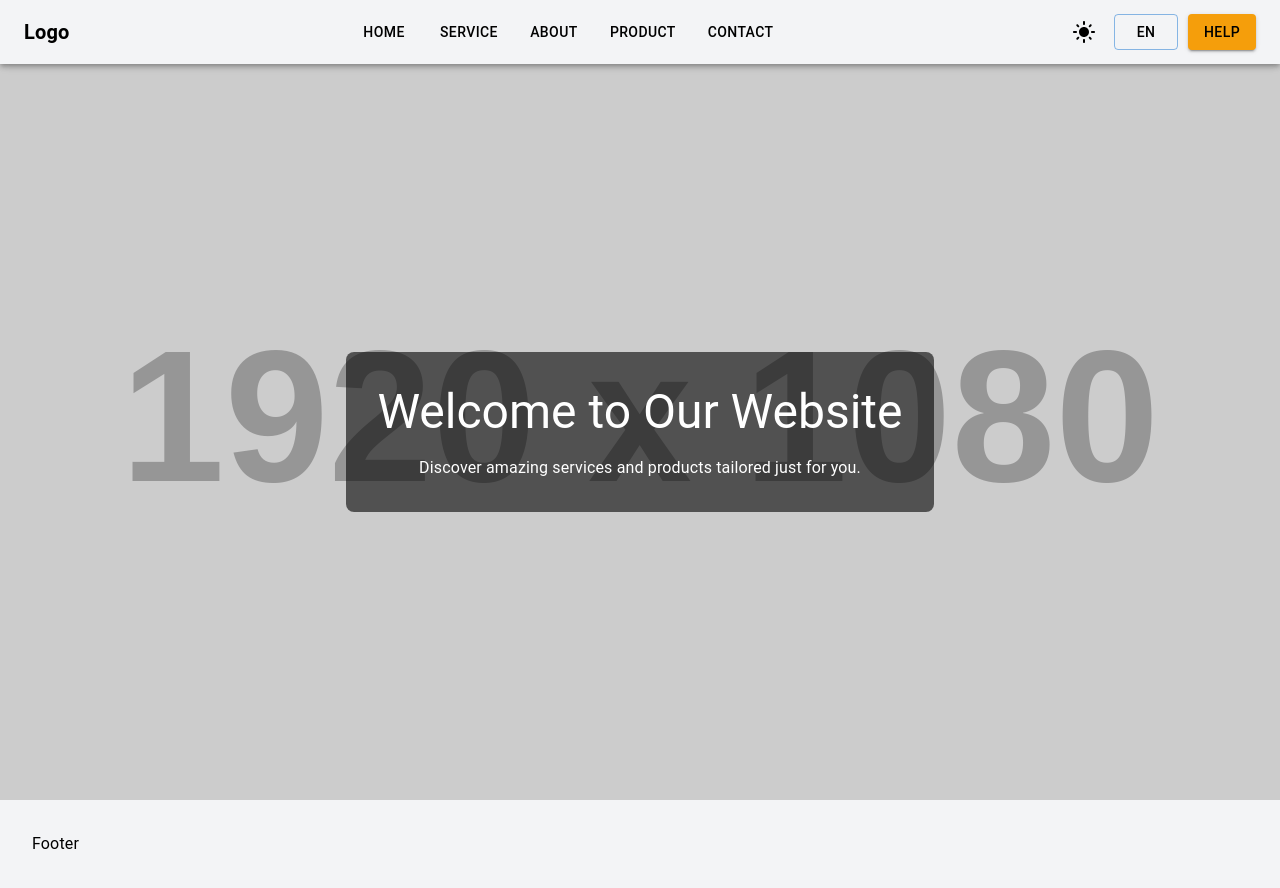
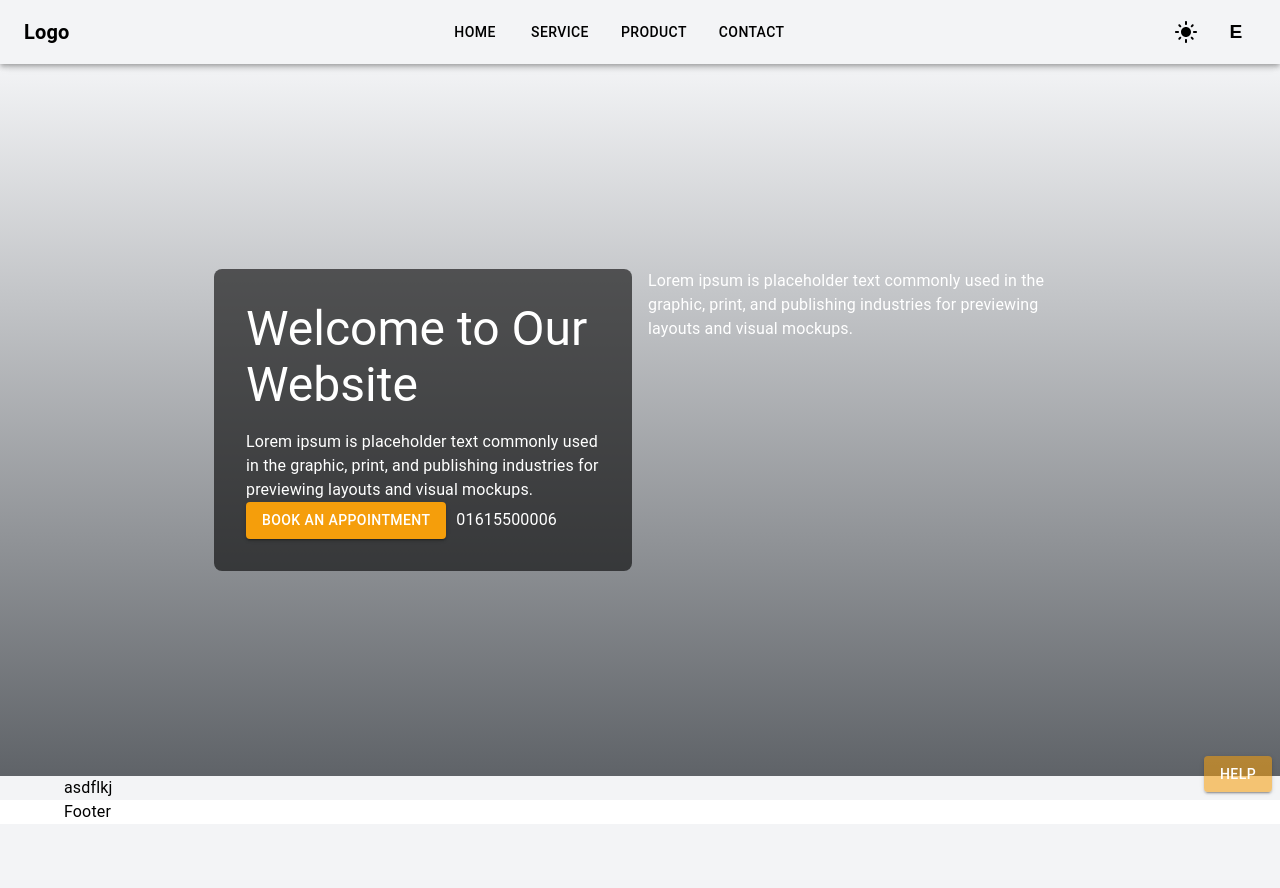
Before and after one commit to itsaminur/ambitionuiit-01, a React (Create React App) app: page / in a window 1280 px wide. After the commit the page ends 824 px from the top, so only its background shows below. Built offline with nearby package versions, Linux system fonts and the light colour scheme.

Commit message:
updatede

```diff
--- a/src/App.jsx
+++ b/src/App.jsx
@@ -3,7 +3,7 @@ import { BrowserRouter as Router, Routes, Route } from "react-router-dom";
 import Header from "./components/Header";
 import Footer from "./components/Footer";
 import Home from "./pages/Home";
-import About from "./pages/About";
+// import About from "./pages/About";
 import Service from "./pages/Service";
 import Product from "./pages/Product";
 import Content from "./pages/Content";
@@ -28,7 +28,7 @@ const App = () => {
       palette: {
         mode: "light",
         primary: {
-          main: "#1976d2", // Light theme primary color
+          main: "#000000", // Light theme primary color
         },
         secondary: {
           main: "#f50057", // Light theme secondary color
@@ -82,7 +82,7 @@ const App = () => {
             {/* Pass the currentLanguage prop to all pages */}
             <Route path="/" element={<Home language={currentLanguage} />} />
             <Route path="/service" element={<Service language={currentLanguage} />} />
-            <Route path="/about" element={<About language={currentLanguage} />} />
+            {/* <Route path="/about" element={<About language={currentLanguage} />} /> */}
             <Route path="/product" element={<Product language={currentLanguage} />} />
             <Route path="/content" element={<Content language={currentLanguage} />} />
           </Routes>
--- a/src/components/Footer.jsx
+++ b/src/components/Footer.jsx
@@ -1,10 +1,35 @@
 import React from "react";
-import { Typography, Box } from "@mui/material";
+import { useTheme, Typography, Box, Button, Tooltip, Container } from "@mui/material";
 
 const Footer = () => {
+  const theme = useTheme();
   return (
-    <Box sx={{ padding: 4 }}>
-      <Typography>Footer</Typography>
+    <Box sx={{
+      background:`${theme.palette.background.paper}`,
+    }}>
+      <Container>
+        <Typography>Footer</Typography>
+        <Tooltip arrow title="Help">
+          <Button
+            variant="contained"
+            sx={{
+              backgroundColor: "#f59e0b8f",
+              color: "#fff",
+              position: "fixed",
+              right: "8px",
+              bottom: {
+                xs: "64px",
+                sm: "8px",
+              },
+              "&:hover": {
+                backgroundColor: "#f59e0b",
+              },
+            }}
+          >
+            Help
+          </Button>
+        </Tooltip>
+      </Container>
     </Box>
   );
 };
--- a/src/components/Header.jsx
+++ b/src/components/Header.jsx
@@ -11,7 +11,7 @@ import {
 import { Link } from "react-router-dom";
 import HomeIcon from "@mui/icons-material/Home";
 import BuildIcon from "@mui/icons-material/Build";
-import InfoIcon from "@mui/icons-material/Info";
+// import InfoIcon from "@mui/icons-material/Info";
 import StoreIcon from "@mui/icons-material/Store";
 import ContactMailIcon from "@mui/icons-material/ContactMail";
 import LightModeIcon from "@mui/icons-material/LightMode";
@@ -47,7 +47,11 @@ const Header = ({
     <AppBar position="sticky" sx={{ backgroundColor: "background.default" }}>
       <Toolbar sx={{ justifyContent: "space-between" }}>
         {/* Left: Logo */}
-        <Typography variant="h6" component="div" sx={{ fontWeight: "bold", color: "text.primary", }}>
+        <Typography
+          variant="h6"
+          component="div"
+          sx={{ fontWeight: "bold", color: "text.primary" }}
+        >
           Logo
         </Typography>
 
@@ -57,7 +61,7 @@ const Header = ({
             display: "flex",
             gap: 2,
             width: "100%",
-            justifyContent: "center",
+            justifyContent: { xs: "space-around", sm: "center" },
             position: { xs: "fixed", sm: "initial" },
             bottom: { xs: "0", sm: "initial" },
             backgroundColor: { xs: "background.default", sm: "transparent" },
@@ -66,7 +70,7 @@ const Header = ({
           }}
         >
           {/* Home */}
-          <Tooltip title="Home" placement="top">
+          <Tooltip arrow title={currentContent.list0} placement="top">
             <IconButton
               component={Link}
               to="/"
@@ -90,7 +94,7 @@ const Header = ({
           </Button>
 
           {/* Service */}
-          <Tooltip title="Service" placement="top">
+          <Tooltip arrow title={currentContent.list1} placement="top">
             <IconButton
               component={Link}
               to="/service"
@@ -114,7 +118,7 @@ const Header = ({
           </Button>
 
           {/* About */}
-          <Tooltip title="About" placement="top">
+          {/* <Tooltip arrow title={currentContent.list2} placement="top">
             <IconButton
               component={Link}
               to="/about"
@@ -135,10 +139,10 @@ const Header = ({
               }}
             >
               {currentContent.list2}
-          </Button>
+            </Button> */}
 
           {/* Product */}
-          <Tooltip title="Product" placement="top">
+          <Tooltip arrow title={currentContent.list3} placement="top">
             <IconButton
               component={Link}
               to="/product"
@@ -160,9 +164,8 @@ const Header = ({
           >
             {currentContent.list3}
           </Button>
-
           {/* Content */}
-          <Tooltip title="Content" placement="top">
+          <Tooltip arrow title={currentContent.list4} placement="top">
             <IconButton
               component={Link}
               to="/content"
@@ -188,23 +191,33 @@ const Header = ({
 
         {/* Right: Theme & Language Toggle */}
         <div style={{ display: "flex", alignItems: "center", gap: "10px" }}>
-          <IconButton onClick={toggleTheme} sx={{ color: "text.primary", }}>
-            {isDarkMode ? <DarkModeIcon /> : <LightModeIcon />}
+          <IconButton onClick={toggleTheme} sx={{ color: "text.primary" }}>
+            {isDarkMode ? (
+              <Tooltip arrow title="Dark Mode">
+                <DarkModeIcon />
+              </Tooltip>
+            ) : (
+              <Tooltip arrow title="Light Mode">
+                <LightModeIcon />
+              </Tooltip>
+            )}
           </IconButton>
           {/* Language Toggle */}
-          <Button
+          <Tooltip arrow title="Language">
+            <IconButton
               variant="outlined"
-            sx={{ color: "text.primary", }}
+              sx={{
+                color: "text.primary",
+                fontSize: "1.2rem",
+                fontWeight: "600",
+                width: "40px",
+                height: "40px",
+              }}
               onClick={toggleLanguage}
             >
-            {currentLanguage === "en" ? "EN" : "বাংলা"}
-          </Button>
-          <Button
-            variant="contained"
-            sx={{ backgroundColor: "#f59e0b", color: "text.primary", }}
-          >
-            Help
-          </Button>
+              {currentLanguage === "en" ? "E" : "অ"}
+            </IconButton>
+          </Tooltip>
         </div>
       </Toolbar>
     </AppBar>
--- a/src/pages/Content.jsx
+++ b/src/pages/Content.jsx
@@ -1,5 +1,5 @@
 import React, { useState } from "react";
-import { Box, TextField, Button, Typography } from "@mui/material";
+import { Box, TextField, Button, Typography, Grid2 } from "@mui/material";
 import { GoogleMap, useLoadScript, Marker } from "@react-google-maps/api";
 import emailjs from "emailjs-com";
 
@@ -50,10 +50,33 @@ const Content = () => {
   };
 
   return (
-    <Box sx={{ padding: 4 }}>
-      <Box sx={{
-        display:'flex', flexDirection:'column', alignItems:'center'
-      }}>
+    <Grid2 container spacing={2}>
+      {/* Google Map */}
+      <Grid2
+        size={{ xs: 6, md: 6 }}
+        sx={{ display: { xs: "none", md: "flex" } }}
+      >
+        {isLoaded ? (
+          <GoogleMap
+            mapContainerStyle={{ height: "100%", width: "100%" }}
+            zoom={16}
+            center={{ lat: 23.8742178, lng: 90.3831819 }} // Replace with your desired location
+          >
+            <Marker position={{ lat: 23.8742178, lng: 90.3831819 }} />
+          </GoogleMap>
+        ) : (
+          <Typography>Loading Map...</Typography>
+        )}
+      </Grid2>
+      <Grid2
+        size={{ xs: 12, md: 6 }}
+        sx={{
+          display: "flex",
+          flexDirection: "column",
+          alignItems: "center",
+          height: "calc(100vh - 88px)",
+        }}
+      >
         <Typography variant="h4" gutterBottom>
           Contact Us
         </Typography>
@@ -88,7 +111,13 @@ const Content = () => {
             name="phone"
             label="Phone Number"
             value={formData.phone}
-            onChange={handleChange}
+            onChange={(e) => {
+              const re = /^[0-9\b]+$/; // Regex to allow only numbers
+              if (e.target.value === "" || re.test(e.target.value)) {
+                handleChange(e); // Call your handler with validated input
+              }
+            }}
+            type="tel"
             required
           />
           <Button
@@ -109,23 +138,30 @@ const Content = () => {
             Failed to send the message. Please try again later.
           </Typography>
         )}
-      </Box>
-
-      {/* Google Map */}
-      <Box sx={{ marginTop: 4, height: "400px", width: "100%" }}>
-        {isLoaded ? (
-          <GoogleMap
-            mapContainerStyle={{ height: "100%", width: "100%" }}
-            zoom={16}
-            center={{ lat: 23.8742178, lng: 90.3831819 }} // Replace with your desired location
+        {/* <Box
+          sx={{
+            width: "100%",
+            height: "100%",
+            "& iframe": {
+              height: "100%",
+              width: "100%",
+              "& *html": {
+                background: "red",
+              },
+            },
+          }}
+        >
+          <iframe
+            src="https://docs.google.com/forms/d/e/1FAIpQLSf2WBoGx1hfASeMTOwSfUunenSVauqJKE5g6LajTbP5jcyXOw/viewform?usp=sf_link"
+            frameborder="0"
+            marginheight="0"
+            marginwidth="0"
           >
-            <Marker position={{ lat: 23.8742178, lng: 90.3831819 }} />
-          </GoogleMap>
-        ) : (
-          <Typography>Loading Map...</Typography>
-        )}
-      </Box>
-    </Box>
+            Loading…
+          </iframe>
+        </Box> */}
+      </Grid2>
+    </Grid2>
   );
 };
 
--- a/src/pages/Home.jsx
+++ b/src/pages/Home.jsx
@@ -1,13 +1,21 @@
 import React from "react";
-import { Typography, Box } from "@mui/material";
+import {
+  useTheme,
+  Typography,
+  Box,
+  Container,
+  Button,
+  Grid2,
+} from "@mui/material";
 import FadeIn from "../components/FadeIn";
 
 const Home = ({ language }) => {
+  const theme = useTheme();
   const content = {
     en: {
       title: "Welcome to Our Website",
       description:
-        "Discover amazing services and products tailored just for you.",
+        "Lorem ipsum is placeholder text commonly used in the graphic, print, and publishing industries for previewing layouts and visual mockups.",
     },
     bn: {
       title: "আমাদের ওয়েবসাইটে স্বাগতম",
@@ -20,17 +28,19 @@ const Home = ({ language }) => {
     <FadeIn>
       <Box
         sx={{
-          height: "calc(100vh - 64px)", // Full viewport height
+          height: "calc(100vh - 88px)",
           display: "flex",
           justifyContent: "center",
           alignItems: "center",
-          backgroundImage: `url('https://via.placeholder.com/1920x1080')`, // Replace with your image URL
+          backgroundImage: `linear-gradient(to bottom, ${theme.palette.background.default}, ${theme.palette.text.secondary})`,
           backgroundSize: "cover",
           backgroundPosition: "center",
-          color: "#fff", // Text color for better contrast
-          textAlign: "center",
+          color: "#fff",
         }}
       >
+        <Container maxWidth="md">
+          <Grid2 container spacing={2}>
+            <Grid2 size={{ xs: 6, md: 6 }}>
               <Box
                 sx={{
                   backgroundColor: "rgba(0, 0, 0, 0.6)", // Semi-transparent background
@@ -41,9 +51,24 @@ const Home = ({ language }) => {
                 <Typography variant="h3" gutterBottom>
                   {currentContent.title}
                 </Typography>
-          <Typography variant="body1">{currentContent.description}</Typography>
+                <Typography variant="body1">
+                  {currentContent.description}
+                </Typography>
+                <Box
+                  sx={{ display: "flex", alignItems: "center", gap: "10px" }}
+                >
+                  <Button variant="contained" sx={{
+                    backgroundColor: "#f59e0b",
+                  }}>Book an appointment</Button>
+                  <Typography variant="body1">01615500006</Typography>
                 </Box>
               </Box>
+            </Grid2>
+            <Grid2 size={{ xs: 6, md: 6 }}>Lorem ipsum is placeholder text commonly used in the graphic, print, and publishing industries for previewing layouts and visual mockups.</Grid2>
+          </Grid2>
+        </Container>
+      </Box>
+      <Container>asdflkj</Container>
     </FadeIn>
   );
 };
```
Lines whose indentation alone changed are shown as unchanged.
